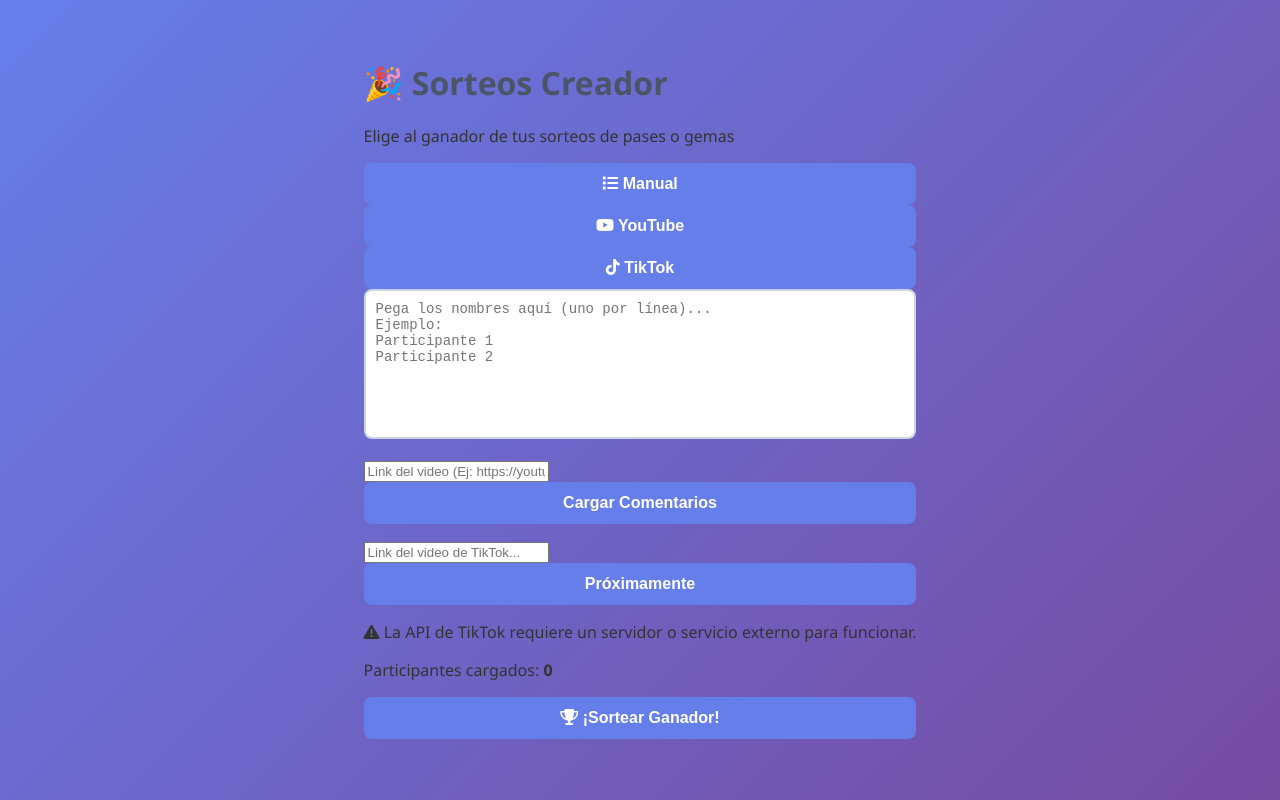
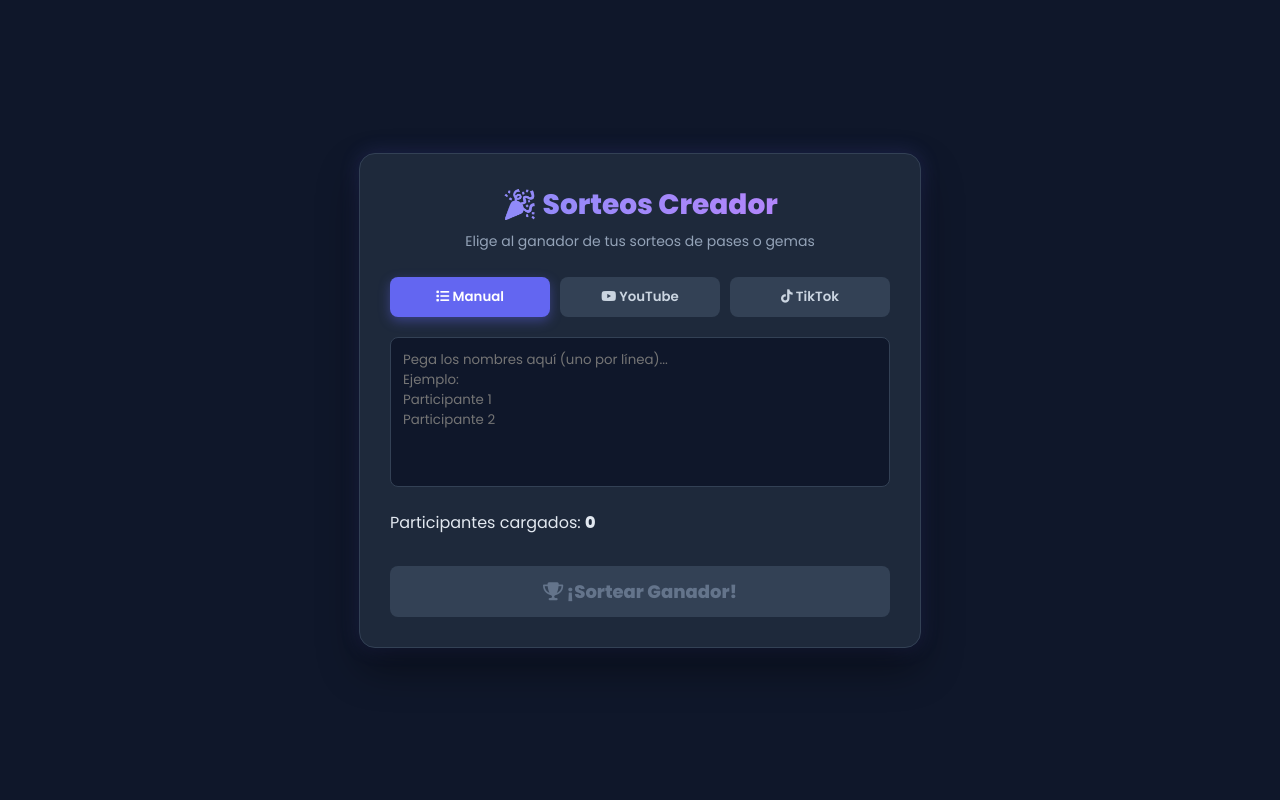
Before and after one commit to edgargoro25-blip/sorteos-web, a plain HTML site: page index.html in a window 1280 px wide. Drawn offline with Linux system fonts and the light colour scheme.

Commit message:
Refactor CSS styles for improved design and layout
Updated styles for body, containers, headers, buttons, and added new animations.

```diff
--- a/style.css
+++ b/style.css
@@ -1,83 +1,155 @@
+@import url('https://fonts.googleapis.com/css2?family=Poppins:wght@400;600;800&display=swap');
+
 body {
-    font-family: 'Segoe UI', Tahoma, Geneva, Verdana, sans-serif;
-    background: linear-gradient(135deg, #667eea 0%, #764ba2 100%);
-    color: #333;
+    font-family: 'Poppins', sans-serif;
+    background: #0f172a;
+    color: #e2e8f0;
     display: flex;
     justify-content: center;
     align-items: center;
-    height: 100vh;
+    min-height: 100vh;
     margin: 0;
 }
 
-.container {
-    background: white;
+.app-container {
+    background: #1e293b;
+    width: 100%;
+    max-width: 500px;
+    border-radius: 16px;
     padding: 30px;
-    border-radius: 12px;
-    box-shadow: 0 10px 25px rgba(0,0,0,0.2);
-    width: 100%;
-    max-width: 400px;
-    text-align: center;
+    box-shadow: 0 20px 40px rgba(0,0,0,0.4), 0 0 20px rgba(99, 102, 241, 0.2);
+    border: 1px solid #334155;
 }
 
-h1 {
-    margin-top: 0;
-    color: #4a5568;
+header {
+    text-align: center;
+    margin-bottom: 25px;
 }
+
+header h1 {
+    margin: 0;
+    font-size: 28px;
+    background: linear-gradient(to right, #818cf8, #c084fc);
+    -webkit-background-clip: text;
+    -webkit-text-fill-color: transparent;
+}
+
+header p { margin: 5px 0 0 0; font-size: 14px; color: #94a3b8; }
+
+.tabs {
+    display: flex;
+    gap: 10px;
+    margin-bottom: 20px;
+}
+
+.tab-btn {
+    flex: 1;
+    background: #334155;
+    border: none;
+    color: #cbd5e1;
+    padding: 10px;
+    border-radius: 8px;
+    cursor: pointer;
+    font-family: 'Poppins', sans-serif;
+    font-weight: 600;
+    transition: all 0.3s ease;
+}
+
+.tab-btn.active {
+    background: #6366f1;
+    color: white;
+    box-shadow: 0 4px 12px rgba(99, 102, 241, 0.4);
+}
+
+.tab-content { display: none; }
+.tab-content.active { display: block; animation: fadeIn 0.4s ease; }
 
 textarea {
     width: 100%;
     height: 150px;
-    padding: 10px;
-    border: 2px solid #cbd5e0;
+    background: #0f172a;
+    border: 1px solid #334155;
     border-radius: 8px;
+    color: white;
+    padding: 12px;
+    font-family: inherit;
     resize: none;
-    font-size: 14px;
     box-sizing: border-box;
-    margin-bottom: 15px;
 }
 
-textarea:focus {
-    border-color: #667eea;
+textarea:focus, input:focus {
     outline: none;
+    border-color: #6366f1;
 }
 
-button {
-    background-color: #667eea;
-    color: white;
-    border: none;
-    padding: 12px 20px;
-    font-size: 16px;
-    font-weight: bold;
-    border-radius: 8px;
-    cursor: pointer;
-    width: 100%;
-    transition: background 0.3s ease;
+.input-group {
+    display: flex;
+    flex-direction: column;
+    gap: 10px;
 }
 
-button:hover {
-    background-color: #5a67d8;
+input {
+    background: #0f172a;
+    border: 1px solid #334155;
+    padding: 12px;
+    border-radius: 8px;
+    color: white;
+    font-family: inherit;
 }
 
-.hidden {
-    display: none;
+.btn-primary, .btn-secondary {
+    border: none;
+    padding: 12px;
+    border-radius: 8px;
+    font-weight: bold;
+    font-family: inherit;
+    cursor: pointer;
+    transition: 0.3s;
 }
 
-#resultado {
-    margin-top: 20px;
-    background: #edf2f7;
-    padding: 15px;
-    border-radius: 8px;
-    animation: fadeIn 0.5s ease;
+.btn-primary {
+    width: 100%;
+    background: linear-gradient(to right, #4f46e5, #7c3aed);
+    color: white;
+    font-size: 18px;
+    margin-top: 15px;
 }
 
-#ganadorTexto {
-    font-size: 22px;
-    font-weight: bold;
-    color: #2b6cb0;
-    margin: 5px 0 0 0;
+.btn-primary:hover:not(:disabled) { transform: translateY(-2px); box-shadow: 0 8px 15px rgba(124, 58, 237, 0.4); }
+.btn-primary:disabled { background: #334155; color: #64748b; cursor: not-allowed; }
+
+.btn-secondary { background: #3b82f6; color: white; }
+.btn-secondary:hover { background: #2563eb; }
+
+.status-text { font-size: 12px; color: #94a3b8; margin-top: 8px; }
+.warning { color: #f59e0b; }
+
+#pantallaResultado {
+    position: fixed;
+    top: 0; left: 0; width: 100%; height: 100%;
+    background: rgba(15, 23, 42, 0.9);
+    backdrop-filter: blur(5px);
+    display: flex;
+    justify-content: center;
+    align-items: center;
+    z-index: 100;
 }
 
-@keyframes fadeIn {
-    from { opacity: 0; transform: translateY(-10px); }
-    to { opacity: 1; transform: translateY(0); }
+#pantallaResultado.hidden { display: none; }
+
+.winner-card {
+    background: #1e293b;
+    padding: 40px;
+    border-radius: 16px;
+    text-align: center;
+    border: 2px solid #fbbf24;
+    box-shadow: 0 0 30px rgba(251, 191, 36, 0.3);
+    animation: popIn 0.5s cubic-bezier(0.175, 0.885, 0.32, 1.275);
+    max-width: 80%;
 }
+
+#nombreGanador { color: #fbbf24; font-size: 32px; margin: 10px 0; }
+#comentarioGanador { color: #cbd5e1; font-style: italic; margin-bottom: 20px; }
+
+@keyframes fadeIn { from { opacity: 0; } to { opacity: 1; } }
+@keyframes popIn { from { transform: scale(0.8); opacity: 0; } to { transform: scale(1); opacity: 1; } }
```
